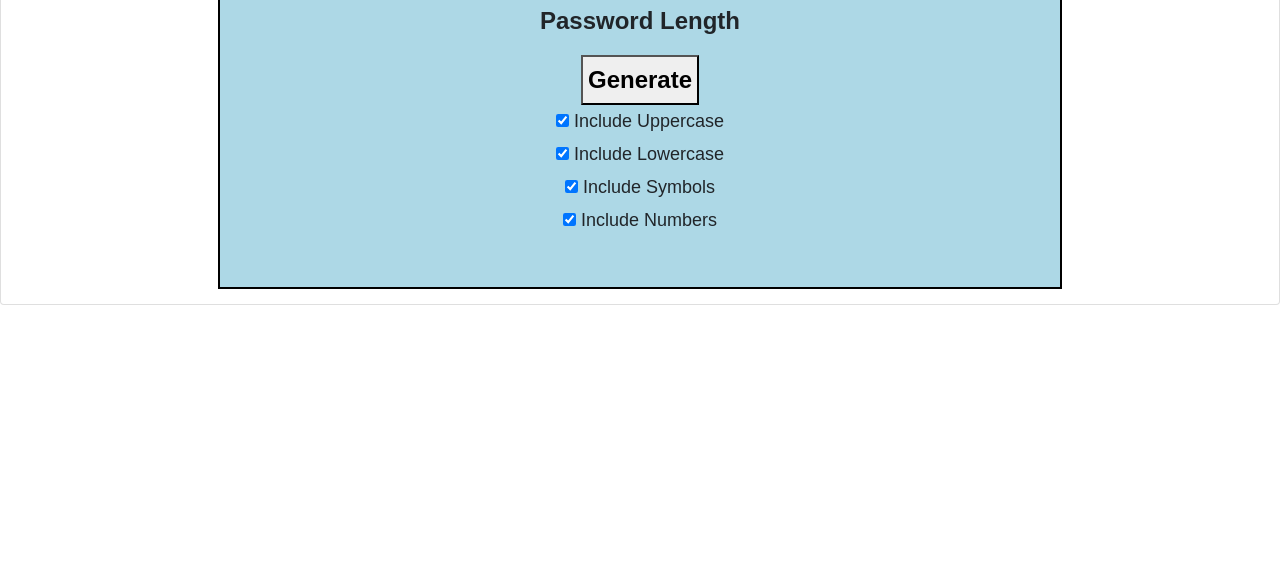
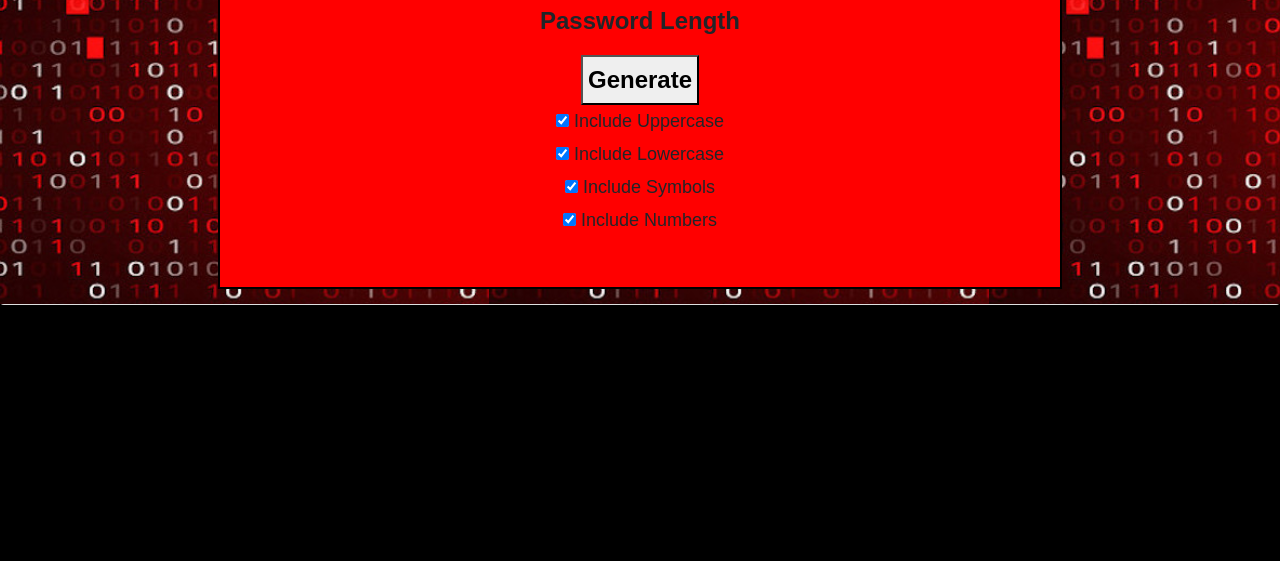
Before and after one commit to Josephjlyons/Password-Gen, a plain HTML site: page index.html in a window 1280 px wide. Shown: the part 239-800 px from the top of the page. Drawn offline with nearby package versions, Linux system fonts and the light colour scheme.

Commit message:
change background color || add BG image

```diff
--- a/index.html
+++ b/index.html
@@ -23,7 +23,7 @@
 
         <div class="row">
 
-            <div class="col-lg-8 col-sm-12 mx-auto">
+            <div class="col-lg-8 col-sm-12 mx-auto contentDiv">
                 <div class="contentbox">
 
                     <!-- Display box, slider length value, generate button -->
--- a/passwordgen.css
+++ b/passwordgen.css
@@ -1,4 +1,6 @@
-
+.body{
+    background-color: black;
+}
 
 /* Password Page Header */
 .header {
@@ -16,10 +18,16 @@
      font-family: fantasy;
      font-weight: bolder;
 }
+div.row{
+    background-color:rgb(199, 0, 0);
+    background-image: url(./asset/redlock.jpg);
+    background-size: 500px;
+}
+
 .contentbox {
     margin-top: 15px;
     margin-bottom: 15px;
-    background-color: lightblue;
+    background-color: rgb(255, 0, 0);
     border: solid 2px black;
     text-align: center;
     padding: 50px;
```
Also changed, not shown: asset/LockBack.jpg (added), asset/redlock.jpg (added).
